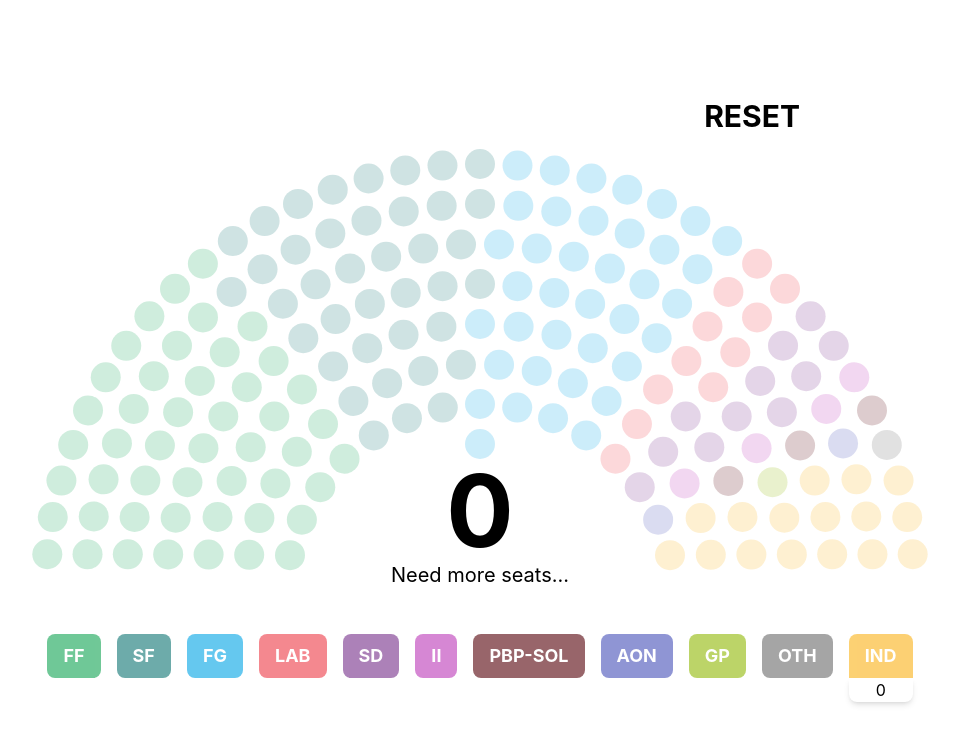
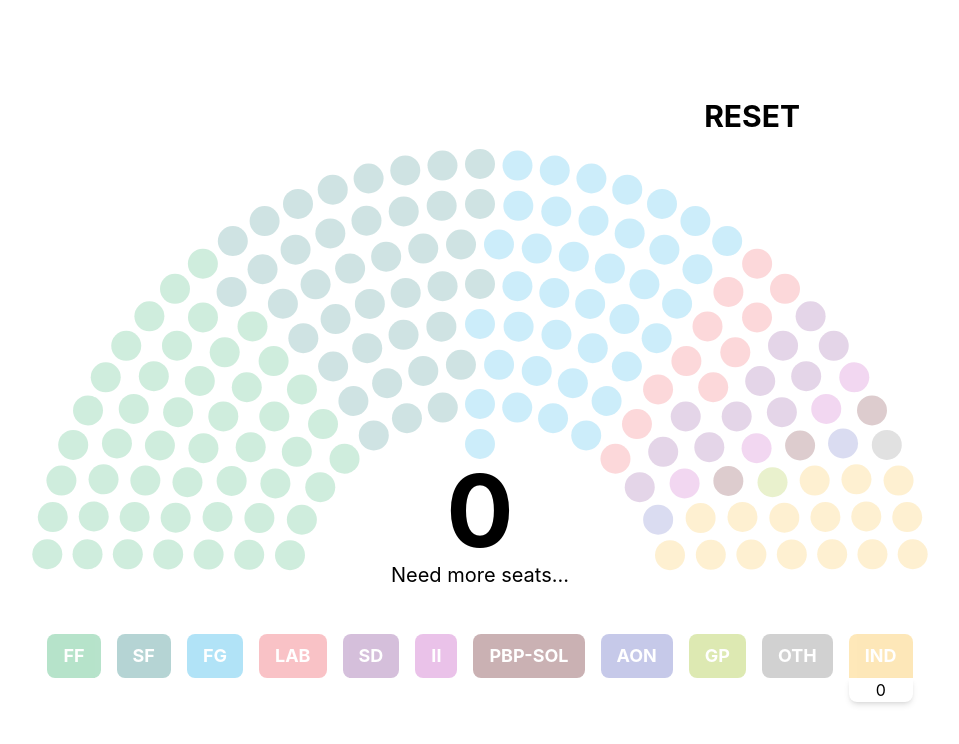
Before and after one commit to ConorCallanan2003/coalition-builder, a React (Create React App) app: page / in a window 1280 px wide. Shown: the top 744 px of the page, without its empty margins (160-1119 px from the left). Built offline with nearby package versions, Linux system fonts and the light colour scheme.

Commit message:
change button opacity

```diff
--- a/src/App.tsx
+++ b/src/App.tsx
@@ -762,7 +762,7 @@ export default function App() {
                       return [...prev, party.partyName];
                     })
                   }
-                  className={`px-4 flex items-center justify-center select-none cursor-pointer md:text-lg sm:text-md text-sm py-2 rounded-lg text-white font-bold duration-200 ${selected ? "opacity-100" : "opacity-60"} md:hover:opacity-90`}
+                  className={`px-4 flex items-center justify-center select-none cursor-pointer md:text-lg sm:text-md text-sm py-2 rounded-lg text-white font-bold duration-200 ${selected ? "opacity-100" : "opacity-30"} md:hover:opacity-90`}
                   style={{ backgroundColor: party.color }}
                 >
                   {party.partyName}
@@ -794,7 +794,7 @@ export default function App() {
                 ]);
               }
             }}
-            className={`px-4 flex items-center justify-center select-none cursor-pointer md:text-lg sm:text-md text-sm py-2 rounded-t-lg text-white font-bold duration-200 ${numOfIndependents > 0 ? "opacity-100" : "opacity-60"} md:hover:opacity-90`}
+            className={`px-4 flex items-center justify-center select-none cursor-pointer md:text-lg sm:text-md text-sm py-2 rounded-t-lg text-white font-bold duration-200 ${numOfIndependents > 0 ? "opacity-100" : "opacity-30"} md:hover:opacity-90`}
             style={{ backgroundColor: colors["IND"] }}
           >
             IND
```
